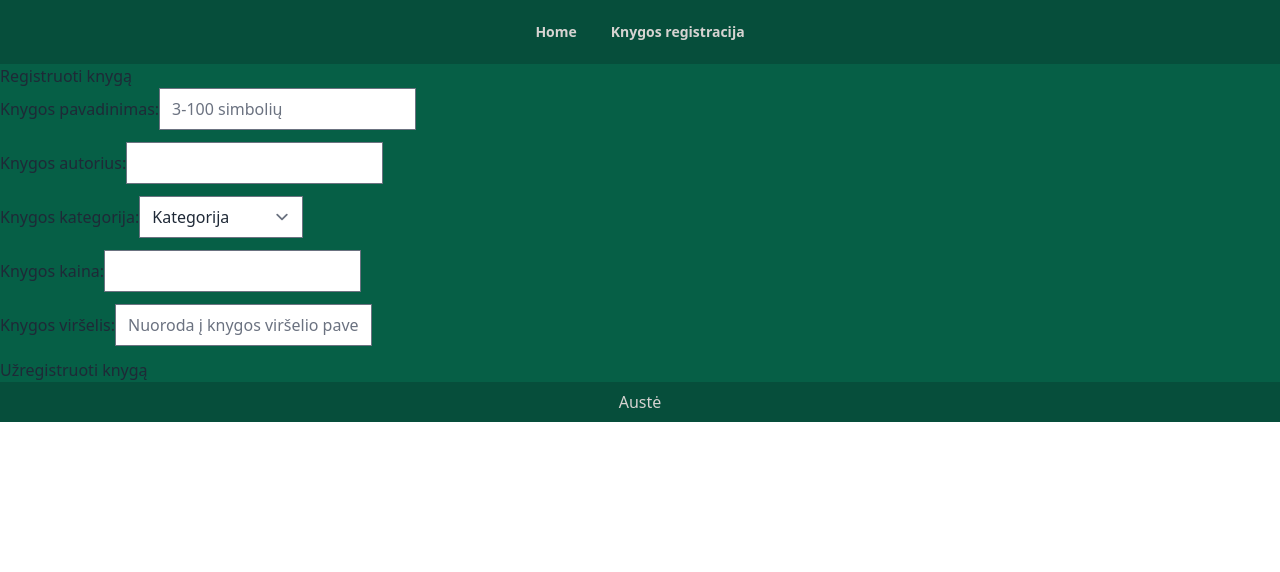
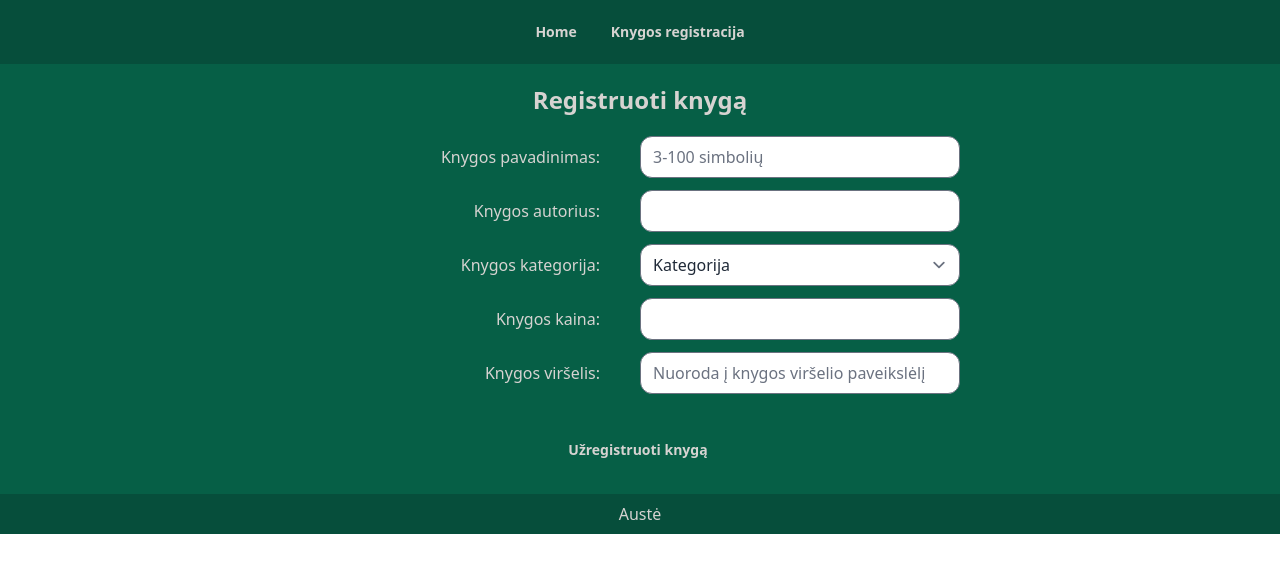
Before and after one commit to AusteId/react-atsiskaitymas, a React (Vite) app: page /register in a window 1280 px wide. Shown: the top 572 px of the page. Built offline with nearby package versions, Linux system fonts and the light colour scheme.

Commit message:
Add style to BookRegistration component

```diff
--- a/src/components/BookRegistration.jsx
+++ b/src/components/BookRegistration.jsx
@@ -26,14 +26,15 @@ function BookRegistration() {
 
   return (
     <main>
-      <h1>Registruoti knygą</h1>
-      <form onSubmit={handleSubmit(onSubmit)} noValidate>
-        <section>
-          <section>
-            <label>Knygos pavadinimas:</label>
+      <h1 className="font-bold text-stone-300 text-2xl text-center py-5">Registruoti knygą</h1>
+      <form onSubmit={handleSubmit(onSubmit)} noValidate className="text-center">
+        <section className="flex flex-col">
+          <section className="grid grid-cols-2">
+            <label className="text-stone-300 pr-10 self-center justify-self-end">Knygos pavadinimas:</label>
             <input
               type="text"
               placeholder="3-100 simbolių"
+              className="rounded-xl w-80"
               {...register("title", {
                 required: "Knygos pavadinimą nurodyti privaloma",
                 minLength: {
@@ -50,10 +51,11 @@ function BookRegistration() {
               {errors.title?.message}
             </p>
           </section>
-          <section>
-            <label>Knygos autorius:</label>
+          <section className="grid grid-cols-2">
+            <label className="text-stone-300 pr-10 self-center justify-self-end">Knygos autorius:</label>
             <input
               type="text"
+              className="rounded-xl w-80"
               {...register("author", {
                 required: "Knygos autorių nurodyti privaloma",
                 pattern: {
@@ -66,9 +68,10 @@ function BookRegistration() {
               {errors.author?.message}
             </p>
           </section>
-          <section>
-            <label>Knygos kategorija:</label>
+          <section className="grid grid-cols-2">
+            <label className="text-stone-300 pr-10 self-center justify-self-end">Knygos kategorija:</label>
             <select
+            className="rounded-xl w-80"
               {...register("category", {
                 required: "Knygos kategoriją nurodyti privaloma",
               })}
@@ -87,10 +90,11 @@ function BookRegistration() {
               {errors.category?.message}
             </p>
           </section>
-          <section>
-            <label>Knygos kaina:</label>
+          <section className="grid grid-cols-2">
+            <label className="text-stone-300 pr-10 self-center justify-self-end">Knygos kaina:</label>
             <input
               type="number"
+              className="rounded-xl w-80"
               {...register("price", {
                 required: "Knygos kainą nurodyti privaloma",
                 validate: {
@@ -106,11 +110,12 @@ function BookRegistration() {
               {errors.price?.message}
             </p>
           </section>
-          <section>
-            <label>Knygos viršelis:</label>
+          <section className="grid grid-cols-2">
+            <label className="text-stone-300 pr-10 self-center justify-self-end">Knygos viršelis:</label>
             <input
               type="text"
               placeholder="Nuoroda į knygos viršelio paveikslėlį"
+              className="rounded-xl w-80"
               {...register("cover", {
                 required: "Viršelio nuorodą pridėti privaloma",
                 pattern: {
@@ -124,7 +129,7 @@ function BookRegistration() {
             </p>
           </section>
           <section>
-            <button>Užregistruoti knygą</button>
+            <button className="text-stone-300 pr-5 my-5 btn btn-ghost">Užregistruoti knygą</button>
           </section>
         </section>
       </form>
--- a/src/components/WelcomePage.jsx
+++ b/src/components/WelcomePage.jsx
@@ -54,7 +54,7 @@ function WelcomePage() {
           {books.map((book) => (
             <div
               key={book.id}
-              className="m-5 p-3 border-2 flex flex-col items-center rounded-3xl"
+              className="m-5 p-3 border-2 flex flex-col items-center rounded-3xl  w-80 h-128"
             >
               <img
                 src={book.cover}
```
